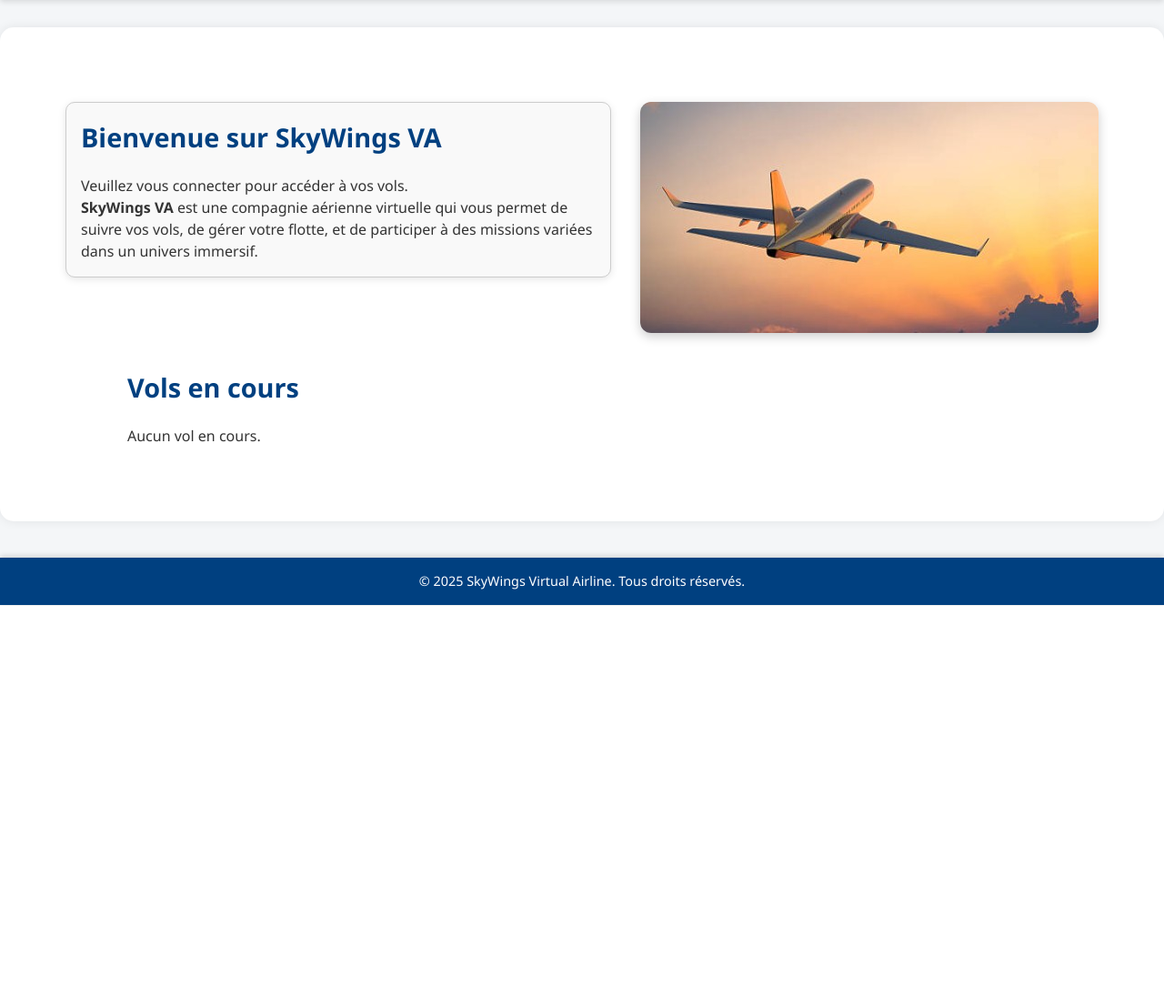
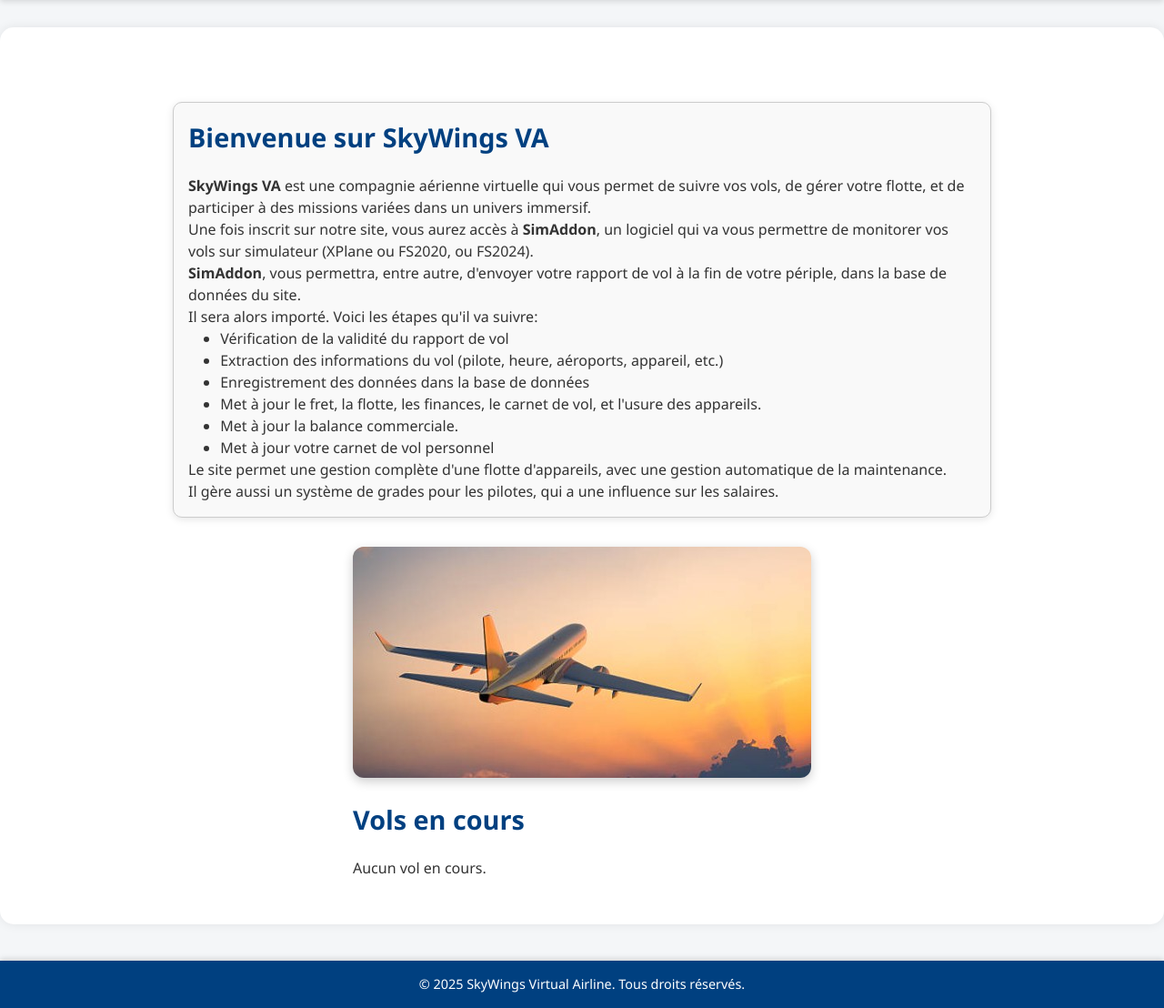
Before and after one commit to Skall34/simweb, a PHP site: page / in a window 1280 px wide. Shown: the part 134-1242 px from the top of the page at 91% size. Before the commit the page ends 800 px from the top, so only its background shows below. Run offline with PHP 8.4, Linux system fonts and the light colour scheme; data that the repository does not hold is empty.

Commit message:
Ajustements

```diff
--- a/index.php
+++ b/index.php
@@ -17,15 +17,33 @@ if (!isset($_SESSION['user'])) {
         ?>
         <div style="display: flex; justify-content: center; align-items: flex-start; gap: 2rem; margin-top: 2rem; flex-wrap: wrap;">
             <!-- Texte à gauche -->
-            <div style="max-width: 600px; border: 1px solid #ccc; border-radius: 10px; padding: 1rem; background-color: #f9f9f9; box-shadow: 0 2px 8px rgba(0,0,0,0.1);">
+            <div style="max-width: 900px; border: 1px solid #ccc; border-radius: 10px; padding: 1rem; background-color: #f9f9f9; box-shadow: 0 2px 8px rgba(0,0,0,0.1);">
                 <h2>Bienvenue sur <strong>SkyWings VA</strong></h2>
-                <p>Veuillez vous connecter pour accéder à vos vols.</p>
                 <p><strong>SkyWings VA</strong> est une compagnie aérienne virtuelle qui vous permet de suivre vos vols, de gérer votre flotte, et de participer à des missions variées dans un univers immersif.</p>
+                <p>Une fois inscrit sur notre site, vous aurez accès à <b>SimAddon</b>, un logiciel qui va vous permettre de monitorer vos vols sur simulateur (XPlane ou FS2020, ou FS2024).</p>
+                <p><b>SimAddon</b>, vous permettra, entre autre, d'envoyer votre rapport de vol à la fin de votre périple, dans la base de données du site.</p>
+                <p>Il sera alors importé. Voici les étapes qu'il va suivre:</p>
+                <ul style="margin-left: 2.2em;">
+                    <li>Vérification de la validité du rapport de vol</li>
+                    <li>Extraction des informations du vol (pilote, heure, aéroports, appareil, etc.)</li>
+                    <li>Enregistrement des données dans la base de données</li>
+                    <li>Met à jour le fret, la flotte, les finances, le carnet de vol, et l'usure des appareils.</li>
+                    <li>Met à jour la balance commerciale.</li>
+                    <li>Met à jour votre carnet de vol personnel</li>
+                </ul>
+                <p>Le site permet une gestion complète d'une flotte d'appareils, avec une gestion automatique de la maintenance.</p>
+                <p>Il gère aussi un système de grades pour les pilotes, qui a une influence sur les salaires.</p>
             </div>
 
-            <!-- Image à droite -->
-            <div style="max-width: 600px;">
+            <!-- Image + Vols en cours à droite -->
+            <div style="max-width: 600px; display: flex; flex-direction: column; gap: 1.5rem;">
                 <img src="assets/images/accueil.jpg" alt="SkyWings" style="width: 100%; height: auto; border-radius: 12px; box-shadow: 0 4px 12px rgba(0,0,0,0.2);">
+                <section style="margin: 0; max-width: 100%;">
+                    <h2 style="margin-top: 0;">Vols en cours</h2>
+                    <div id="live-flights-container">
+                        <p>Chargement des vols en cours...</p>
+                    </div>
+                </section>
             </div>
         </div>
         <?php
@@ -53,6 +71,19 @@ if (!isset($_SESSION['user'])) {
             $vols = [];
         }
     ?>
+
+        <div style="max-width: 600px; display: flex; flex-direction: column; gap: 1.5rem;">
+
+            <section style="margin: 0; max-width: 100%;">
+                <h2 style="margin-top: 0;">Vols en cours</h2>
+                <div id="live-flights-container">
+                    <p>Chargement des vols en cours...</p>
+                </div>
+            </section>
+        </div>
+
+    <!-- Espace vertical avant le tableau -->
+    <div style="height: 2.5rem;"></div>
 
     <!-- Titre du tableau -->
     <h2>Les 10 derniers vols</h2>
@@ -90,14 +121,6 @@ if (!isset($_SESSION['user'])) {
 
     <?php } ?>
 
-    <!-- Section des vols en cours (live_flights) -->
-    <section style="margin: 2rem auto; max-width: 1000px;">
-        <h2>Vols en cours</h2>
-        <div id="live-flights-container">
-            <p>Chargement des vols en cours...</p>
-        </div>
-    </section>
-
     <script>
     function chargerVolsEnCours() {
         fetch('live_flights.php')
@@ -114,8 +137,8 @@ if (!isset($_SESSION['user'])) {
     // Chargement initial
     chargerVolsEnCours();
 
-    // Rafraîchissement toutes les 30 secondes
-    setInterval(chargerVolsEnCours, 30000);
+    // Rafraîchissement toutes les 20 secondes
+    setInterval(chargerVolsEnCours, 20000);
     </script>
 
 </main>
--- a/pages/pilotes.php
+++ b/pages/pilotes.php
@@ -20,7 +20,8 @@ include __DIR__ . '/../includes/menu_logged.php';
 
 <main>
     <h2>Liste des pilotes</h2>
-
+    <div style="display: flex; justify-content: flex-start; margin-top: 1.2rem;">
+        <div style="min-width:370px;">
             <?php if (empty($pilotes)): ?>
                 <p>Aucun pilote trouvé.</p>
             <?php else: ?>
@@ -45,6 +46,8 @@ include __DIR__ . '/../includes/menu_logged.php';
                     </table>
                 </div>
             <?php endif; ?>
+        </div>
+    </div>
 </main>
 
 <?php include __DIR__ . '/../includes/footer.php'; ?>
```
Also changed, not shown: admin/admin_missions.php (+91 -26 lines). Lines whose indentation alone changed are shown as unchanged.
